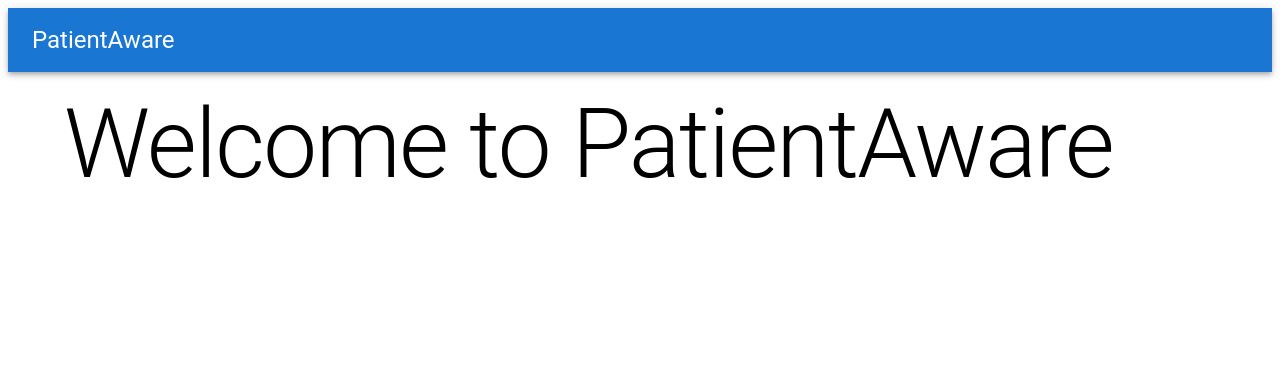
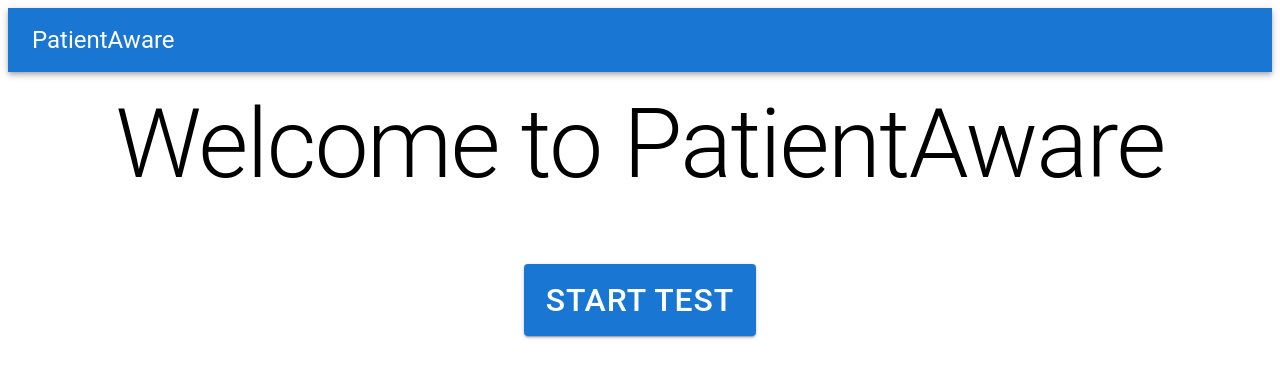
Before and after one commit to Patient-Aware/PatientAware, a React (Create React App) app in the folder client/: page / in a window 1280 px wide. Shown: the top 378 px of the page. Built offline with nearby package versions, Linux system fonts and the light colour scheme.

Commit message:
Add start test button to home page

```diff
--- a/client/src/components/Home.js
+++ b/client/src/components/Home.js
@@ -1,13 +1,25 @@
 import * as React from 'react'
 import Container from '@mui/material/Container'
 import Typography from '@mui/material/Typography'
+import Button from '@mui/material/Button'
+import Stack from '@mui/material/Stack'
+
 
 export default function Home() {
     return (
         <Container fixed>
-            <Typography variant='h1'>
-                Welcome to PatientAware
-            </Typography>
+            <Stack
+                direction="column"
+                justifyContent="space-between"
+                alignItems="center"
+                spacing={8}
+            >
+                <Typography variant='h1'>
+                    Welcome to PatientAware
+                </Typography>
+                <Button variant='contained' size='large' sx={{ fontSize: '2em' }}>Start Test</Button>
+            </Stack>
+
         </Container>
     )
 }
```
